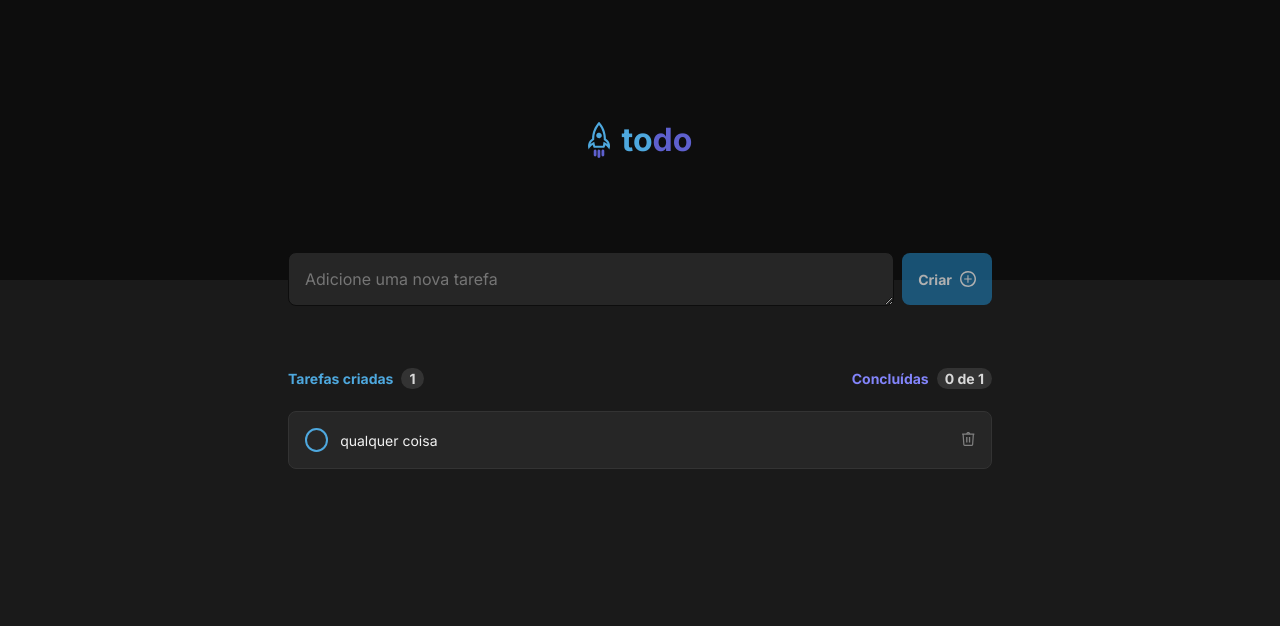
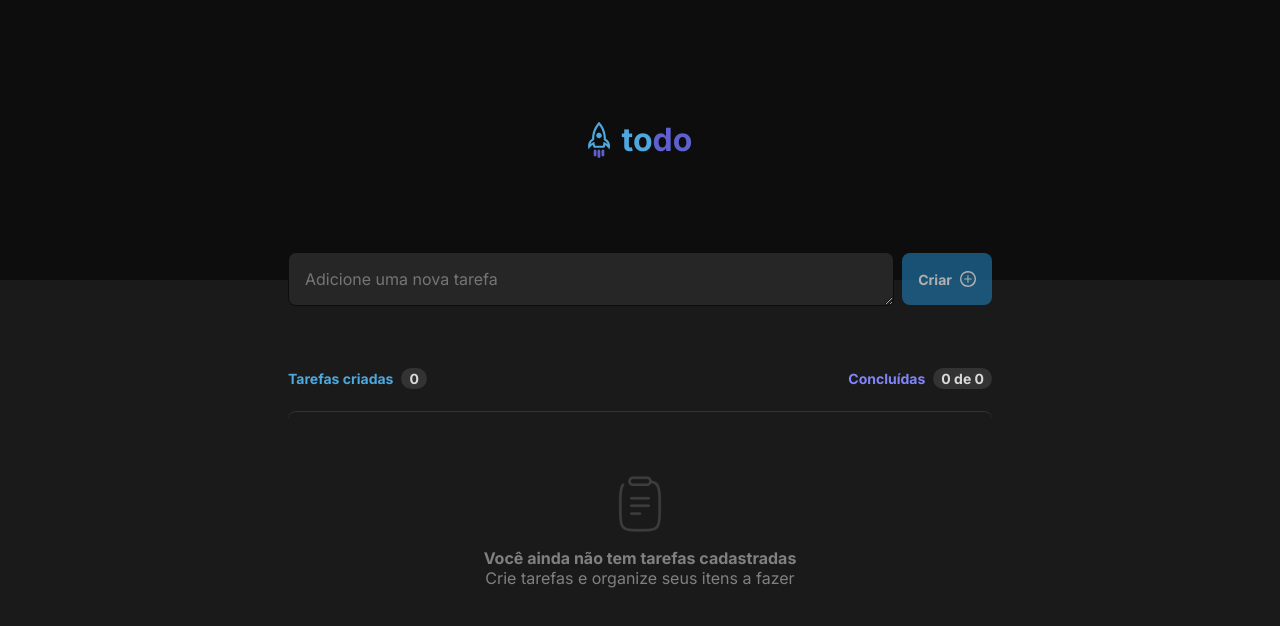
Before and after one commit to FelipePEduardo/ToDo-List, a React (Vite) app: page / in a window 1280 px wide. Shown: the top 626 px of the page. Built offline with nearby package versions, Linux system fonts and the light colour scheme.

Commit message:
add random id and number of tasks completed

```diff
--- a/package.json
+++ b/package.json
@@ -11,7 +11,8 @@
   "dependencies": {
     "phosphor-react": "^1.4.1",
     "react": "^18.2.0",
-    "react-dom": "^18.2.0"
+    "react-dom": "^18.2.0",
+    "uuid": "^9.0.0"
   },
   "devDependencies": {
     "@types/react": "^18.0.17",
--- a/src/components/CreateTasks.jsx
+++ b/src/components/CreateTasks.jsx
@@ -1,3 +1,5 @@
+import { v4 as uuidv4 } from 'uuid';
+
 import { Task } from "./Task"
 
 import { useState } from 'react'
@@ -6,21 +8,16 @@ import styles from './CreateTasks.module.css'
 import clipboard from '../assets/Clipboard.png'
 
 export function CreateTasks() {
-  const [ tasks, setTasks ] = useState([
-    {
-      id: 1,
-      content: 'qualquer coisa',
-      isComplete: false
-    }
-  ])
-  /* console.log(tasks) */
+  const [ tasks, setTasks ] = useState([])
 
   const [ newTaskText, setNewTaskText ] = useState('')
+
+  const [totalTasksChecked, setTotalTasksChecked] =useState(0)
 
   function handleCreateNewTask(e) {
     e.preventDefault()
 
-    setTasks([...tasks, {id: 3,content: newTaskText, isComplete: false}])
+    setTasks([...tasks, {id: uuidv4(),content: newTaskText, isComplete: false}])
     setNewTaskText('')
   }
 
@@ -35,7 +32,7 @@ export function CreateTasks() {
 
   function deleteTask(taskToDelete) {
     const tasksWithoutDeletedOne = tasks.filter(task => {
-      return task.content !== taskToDelete
+      return task.id !== taskToDelete
     })
 
     setTasks(tasksWithoutDeletedOne)
@@ -44,20 +41,18 @@ export function CreateTasks() {
   function checkTask(e, id) {
     if(e.target.checked == true) {
       tasks[id].isComplete = true
-      console.log(tasks)
     }
 
     if(e.target.checked == false) {
       tasks[id].isComplete = false
-      console.log(tasks)
     }
+
+    setTotalTasksChecked(tasks.filter(task => task.isComplete == true).length)
   }
 
   const tasksNumber = tasks.length
 
   const isNewTaskEmpty = newTaskText.length == 0
-
-  const totalTasksChecked = tasks.filter(task => task.isComplete == true).length
 
   return (
     <div className={styles.tasks}>
@@ -108,7 +103,8 @@ export function CreateTasks() {
             if (tasksNumber > 0) {
               return (
                 <Task
-                  key={task.content}
+                  key={task.id}
+                  id={task.id}
                   content={task.content}
                   isComplete={task.isComplete}
                   onDeleteTask={deleteTask}
--- a/src/components/Task.jsx
+++ b/src/components/Task.jsx
@@ -1,15 +1,14 @@
 import styles from './Task.module.css'
 import { Check } from 'phosphor-react'
 
-export function Task({ content, onDeleteTask, onCheckTask, index}) {
+export function Task({id, content, onDeleteTask, onCheckTask, index}) {
   function handleDeleteTask() {
-    onDeleteTask(content)
+    onDeleteTask(id)
   }
 
   function handleCheckTask(e) {
     onCheckTask(e, index)
   }
-
 
   return (
     <div className={styles.task}>
```
Also changed, not shown: 1 other file (tests, documents, lock files or other folders).
